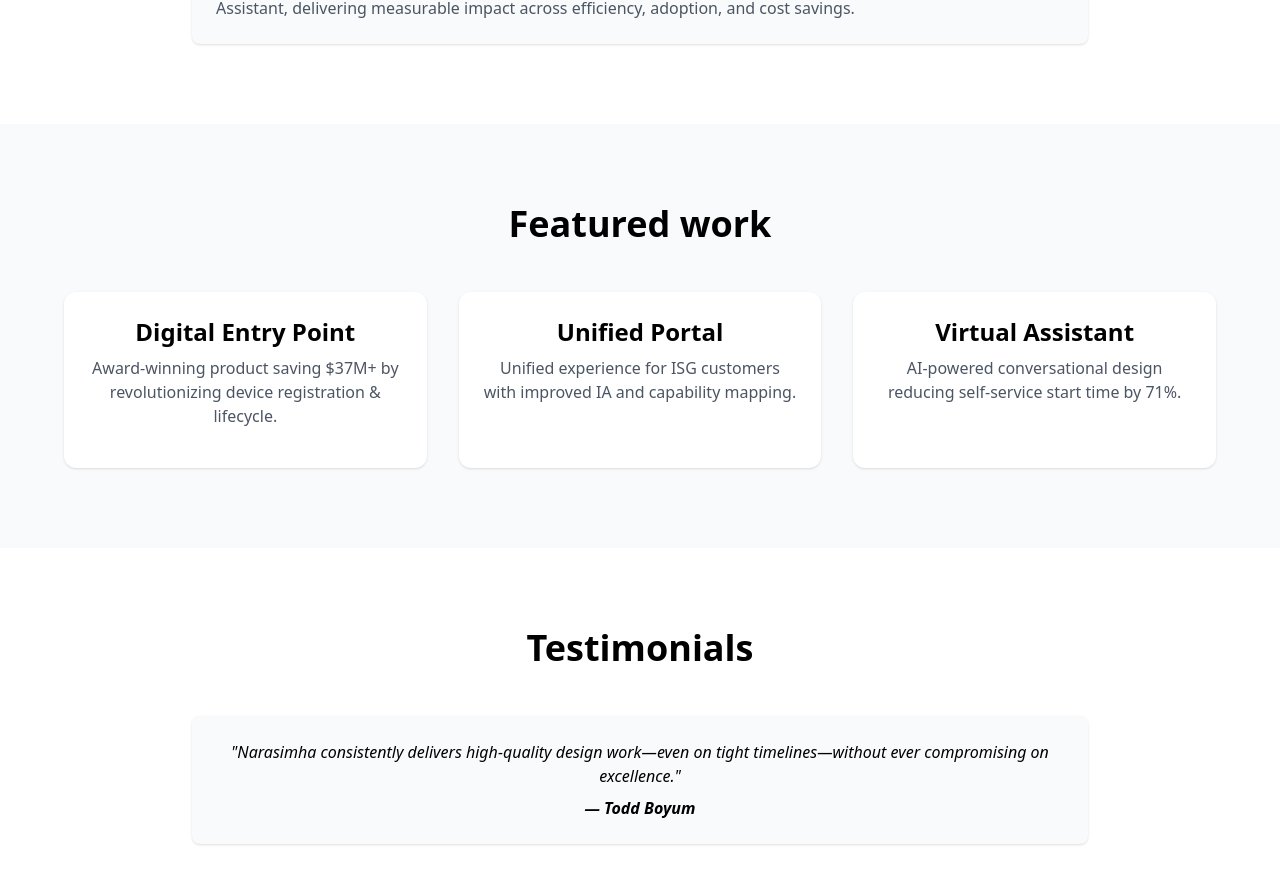
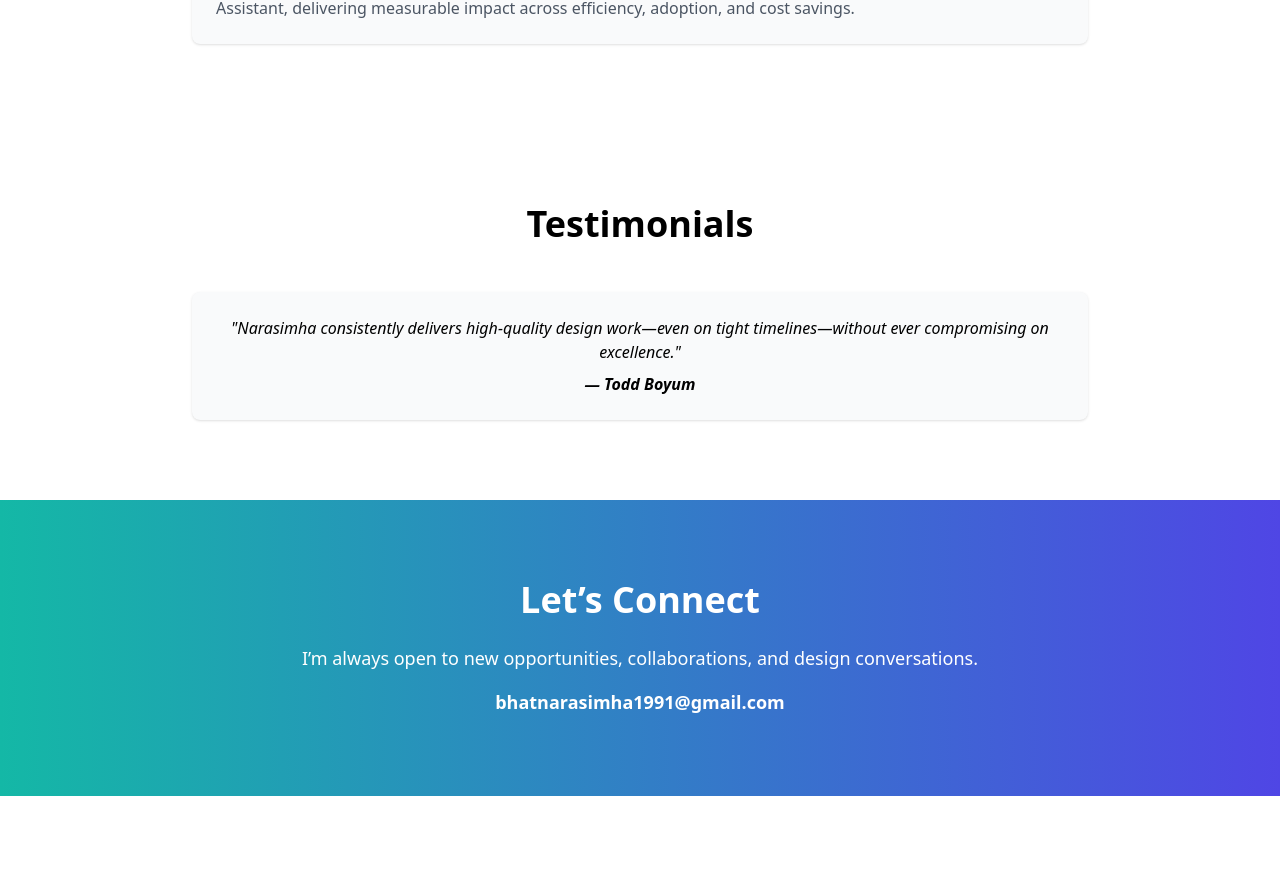
Before and after one commit to Simha1991/narasimha-portfolio, a React (Vite) app: page / in a window 1280 px wide. Shown: the part 2858-3742 px from the top of the page. After the commit the page ends 3654 px from the top, so only its background shows below. Built offline with nearby package versions, Linux system fonts and the light colour scheme; the HTML template or start-up script is replaced by a standard one.

Commit message:
Update App.jsx

```diff
--- a/src/App.jsx
+++ b/src/App.jsx
@@ -60,33 +60,6 @@ export default function App() {
           </div>
         </section>
 
-        {/* Featured work */}
-        <section id="featured" className="py-20 bg-gray-50 text-center">
-          <h2 className="text-4xl font-bold mb-12">Featured work</h2>
-          <div className="grid md:grid-cols-3 gap-8 max-w-6xl mx-auto">
-            <div className="bg-white rounded-xl shadow p-6 hover:shadow-lg transition">
-              <h3 className="text-2xl font-semibold mb-2">Digital Entry Point</h3>
-              <p className="text-gray-600 mb-4">
-                Award-winning product saving $37M+ by revolutionizing device registration & lifecycle.
-              </p>
-            </div>
-
-            <div className="bg-white rounded-xl shadow p-6 hover:shadow-lg transition">
-              <h3 className="text-2xl font-semibold mb-2">Unified Portal</h3>
-              <p className="text-gray-600 mb-4">
-                Unified experience for ISG customers with improved IA and capability mapping.
-              </p>
-            </div>
-
-            <div className="bg-white rounded-xl shadow p-6 hover:shadow-lg transition">
-              <h3 className="text-2xl font-semibold mb-2">Virtual Assistant</h3>
-              <p className="text-gray-600 mb-4">
-                AI-powered conversational design reducing self-service start time by 71%.
-              </p>
-            </div>
-          </div>
-        </section>
-
         {/* Testimonials */}
         <section id="testimonials" className="py-20 bg-white text-center">
           <h2 className="text-4xl font-bold mb-12">Testimonials</h2>
```
